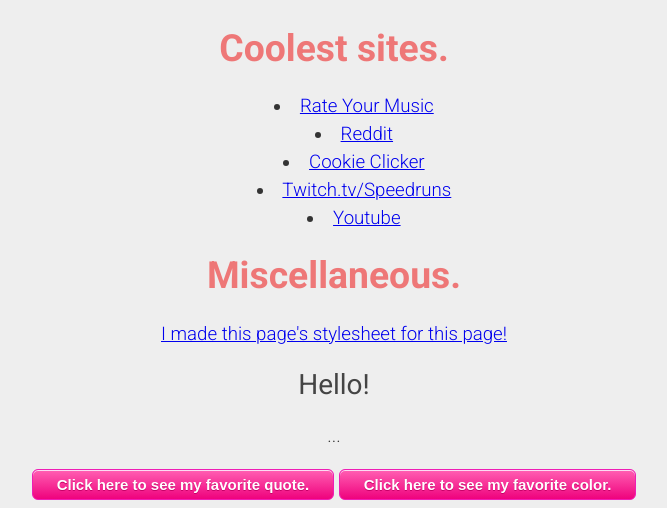
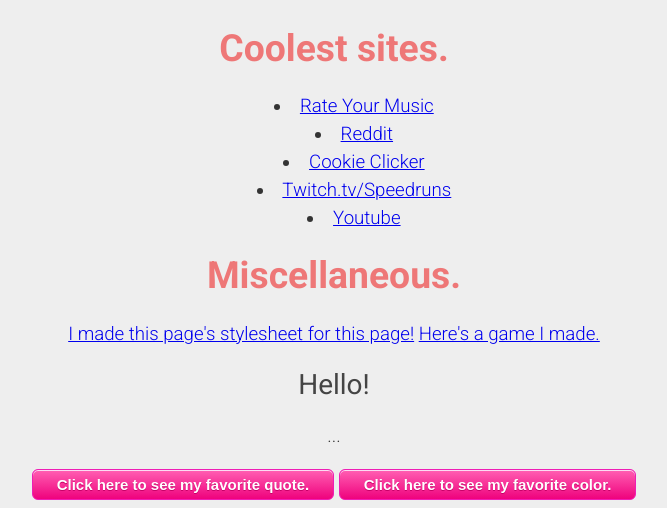
Before and after one commit to zakesbi15/zakesbi15.github.io, a plain HTML site: page index.html in a window 1280 px wide. Shown: the part 2626-3134 px from the top of the page, without its empty margins (306-973 px from the left). Drawn offline with nearby package versions, Linux system fonts and the light colour scheme.

Commit message:
added to index.html

```diff
--- a/index.html
+++ b/index.html
@@ -70,6 +70,7 @@
 
 
 <a href="http://zakesbi15.github.io/lyrics.html">I made this page's stylesheet for this page!</a>
+<a href="http://zakesbi15.github.io/game.html">Here's a game I made.</a>
 <h2 id="colorbutton">Hello!</h2>
 <p id="quote">...</p>
 
```
